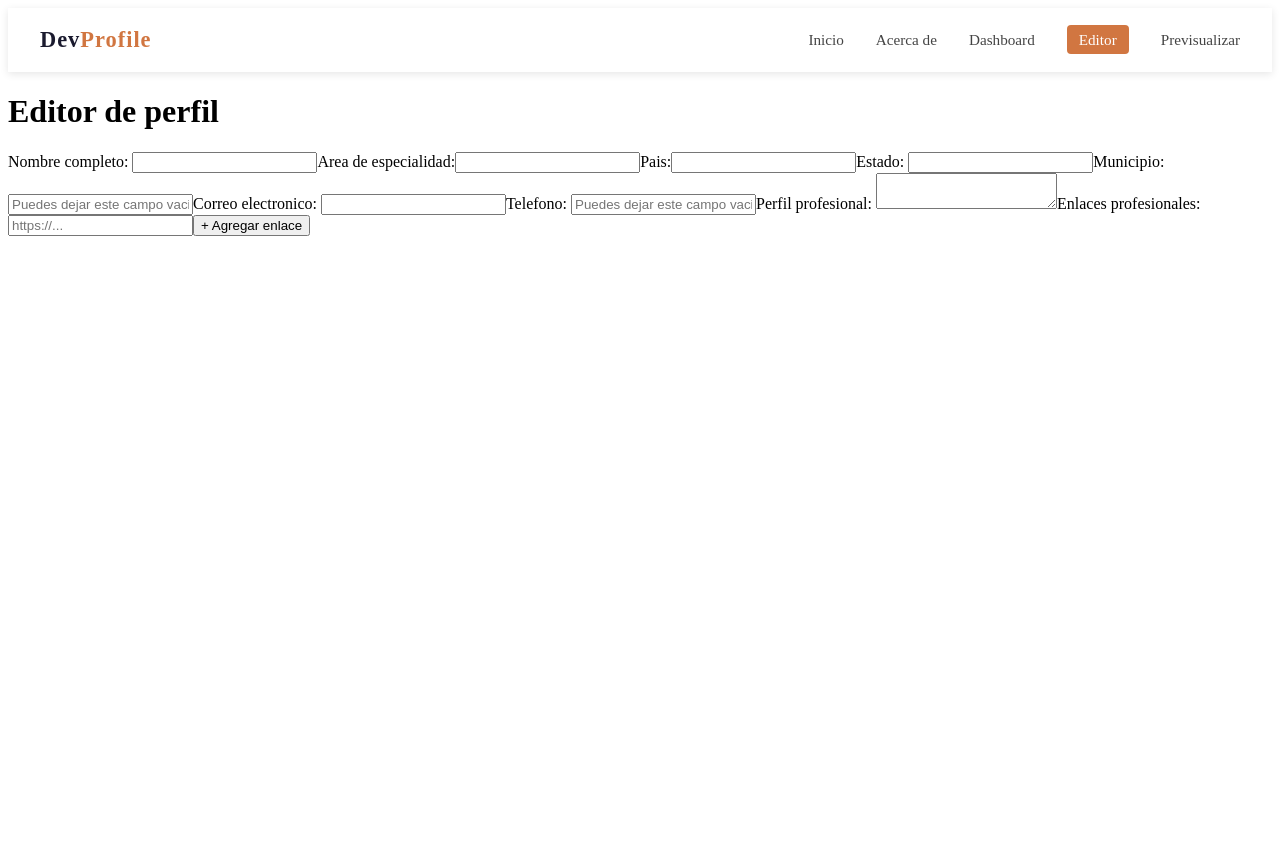
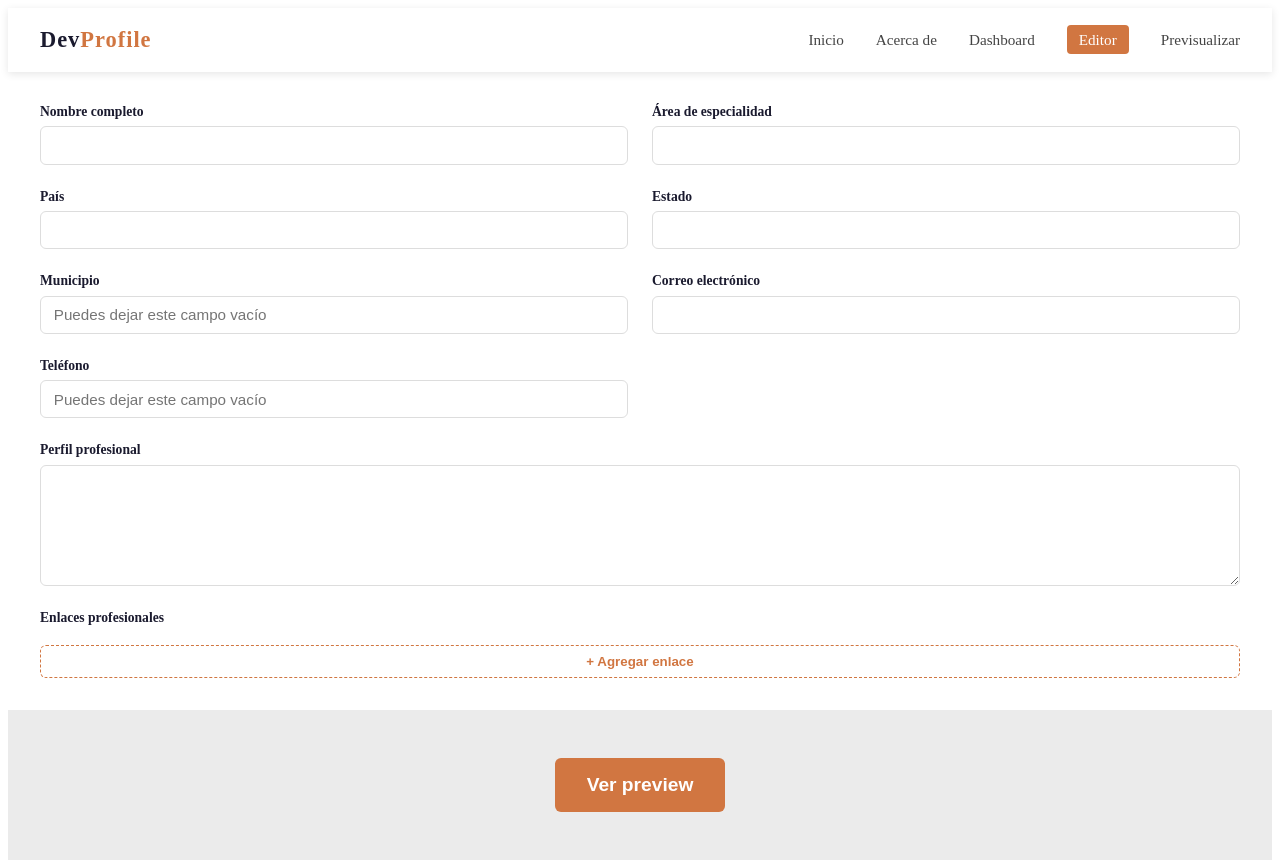
Before and after one commit to MaxyVelazquez/ProyectoFinal_DevProfile_MEVC_REPP_Web, a React (Vite) app: page /editor in a window 1280 px wide. Before the commit the page ends 800 px from the top, so only its background shows below. Built offline with nearby package versions, Linux system fonts and the light colour scheme.

Commit message:
Form personal estilos

```diff
--- a/src/components/PersonalForm.jsx
+++ b/src/components/PersonalForm.jsx
@@ -1,13 +1,17 @@
-import { useState } from "react";
+import { useContext } from "react";
+import { CVContext } from "../context/CVContext";
 
+function PersonalForm() {
+  const { datosPersonales, setDatosPersonales, enlaces, setEnlaces } = useContext(CVContext);
 
-function PersonalForm(){
+  const handleChange = (e) => {
+    const { name, value } = e.target;
+    setDatosPersonales({ ...datosPersonales, [name]: value });
+  };
 
-    const [enlaces, setEnlaces] = useState([""]);
-
-    const agregarEnlace = () =>{
+  const agregarEnlace = () => {
     setEnlaces([...enlaces, ""]);
-    }
+  };
 
   const handleEnlaceChange = (index, value) => {
     const nuevosEnlaces = [...enlaces];
@@ -15,39 +19,66 @@ function PersonalForm(){
     setEnlaces(nuevosEnlaces);
   };
 
+  return (
+    <form className="form">
 
-    return(
-        <form>
-            <label>Nombre completo: </label>
-            <input type="text" spellCheck="true" name="nombre"/>
+      <div className="formGrupo">
+        <label>Nombre completo</label>
+        <input type="text" name="nombre" value={datosPersonales.nombre} onChange={handleChange} />
+      </div>
 
-            <label>Area de especialidad:</label>
-            <input type="text" spellCheck="true" name="especialidad"/>
+      <div className="formGrupo">
+        <label>Área de especialidad</label>
+        <input type="text" name="carrera" value={datosPersonales.carrera} onChange={handleChange} />
+      </div>
 
-            <label>Pais:</label>
-            <input type="text" spellCheck="true" name="pais"/>
+      <div className="formGrupo">
+        <label>País</label>
+        <input type="text" name="ciudad" value={datosPersonales.ciudad} onChange={handleChange} />
+      </div>
 
-            <label>Estado: </label>
-            <input type="text" spellCheck="true" name="estado"/>
+      <div className="formGrupo">
+        <label>Estado</label>
+        <input type="text" name="estado" value={datosPersonales.estado} onChange={handleChange} />
+      </div>
 
-            <label>Municipio: </label>
-            <input type="text" spellCheck="true" name="municipio" placeholder="Puedes dejar este campo vacio"/>
+      <div className="formGrupo">
+        <label>Municipio</label>
+        <input type="text" name="municipio" placeholder="Puedes dejar este campo vacío" value={datosPersonales.municipio} onChange={handleChange} />
+      </div>
 
-            <label>Correo electronico: </label>
-            <input type="email" name="correo"/>
+      <div className="formGrupo">
+        <label>Correo electrónico</label>
+        <input type="email" name="correo" value={datosPersonales.correo} onChange={handleChange} />
+      </div>
 
-            <label>Telefono: </label>
-            <input type="tel" name="telefono" placeholder="Puedes dejar este campo vacio"/>
+      <div className="formGrupo">
+        <label>Teléfono</label>
+        <input type="tel" name="telefono" placeholder="Puedes dejar este campo vacío" value={datosPersonales.telefono} onChange={handleChange} />
+      </div>
 
-            <label>Perfil profesional: </label>
-            <textarea spellCheck="true" name="perfil"></textarea>
+      <div className="formGrupo formFull">
+        <label>Perfil profesional</label>
+        <textarea name="descripcion" spellCheck="true" value={datosPersonales.descripcion} onChange={handleChange} />
+      </div>
 
-            <label>Enlaces profesionales: </label>
+      <div className="formGrupo formFull">
+        <label>Enlaces profesionales</label>
+        <div className="enlacesGrid">
           {enlaces.map((enlace, index) => (
-                <input key={index} type="url" value={enlace} placeholder="https://..." onChange={(e) => handleEnlaceChange(index, e.target.value)}/>
+            <input
+              key={index}
+              type="url"
+              value={enlace}
+              placeholder="https://..."
+              onChange={(e) => handleEnlaceChange(index, e.target.value)}
+            />
           ))}
-            <button type="button" onClick={agregarEnlace}>+ Agregar enlace</button>
-
+        </div>
+        <button type="button" className="btnAgregarEnlace" onClick={agregarEnlace}>
+          + Agregar enlace
+        </button>
+      </div>
 
     </form>
   );
--- a/src/context/CVContext.jsx
+++ b/src/context/CVContext.jsx
@@ -6,7 +6,9 @@ function CVProvider({children}){
     const [datosPersonales, setDatosPersonales] = useState({
         nombre: '',
         carrera: '',
-        ciudad: '',
+        pais: '',
+        estado: '',
+        municipio: '',
         correo: '',
         telefono: '',
         descripcion: '',
--- a/src/pages/editor.jsx
+++ b/src/pages/editor.jsx
@@ -1,11 +1,19 @@
+import { useNavigate } from "react-router-dom"
 import PersonalForm from "../components/PersonalForm"
 
 
+
+
 function Editor() {
+  const navigate = useNavigate();
   return (
     <div>
-        <h1>Editor de perfil</h1>
+      <div>
         <PersonalForm/>
+      </div>
+      <div className="containerBtnVerPreview">
+        <button className="btnVerPreview" onClick={() => navigate('/preview')}>Ver preview</button>
+      </div>
     </div>
   )
 }
--- a/src/styles/global.css
+++ b/src/styles/global.css
@@ -101,7 +101,16 @@
     background-color: #ebebeb;
 }
 
-.btnCrearCurri{
+.containerBtnVerPreview{
+    display: flex;
+    align-self: center;
+    justify-content: center;
+    align-items: center;
+    padding: 3rem;
+    background-color: #ebebeb;
+}
+
+.btnCrearCurri, .btnVerPreview{
     background-color: rgb(209, 118, 65);
     color: white;
     border: none;
@@ -113,6 +122,71 @@
     border-radius: 6px;
 }
 
-.btnCrearCurri:hover{
+.btnCrearCurri:hover, .btnVerPreview:hover{
     background-color: rgb(180, 100, 55);
 }
+
+.form {
+  display: grid;
+  grid-template-columns: 1fr 1fr;
+  gap: 1.5rem;
+  padding: 2rem;
+}
+
+.formGrupo {
+  display: flex;
+  flex-direction: column;
+  gap: 0.4rem;
+}
+
+.formGrupo label {
+  font-size: 0.85rem;
+  font-weight: 600;
+  color: #1a1a2e;
+}
+
+.formGrupo input,
+.formGrupo textarea {
+  padding: 0.6rem 0.8rem;
+  border: 1.5px solid #ddd;
+  border-radius: 6px;
+  font-size: 0.95rem;
+  outline: none;
+  transition: border-color 0.2s ease;
+}
+
+.formGrupo input:focus,
+.formGrupo textarea:focus {
+  border-color: rgb(209, 118, 65);
+}
+
+.formGrupo textarea {
+  resize: vertical;
+  min-height: 100px;
+}
+
+.formFull {
+  grid-column: 1 / -1;  /* ocupa las dos columnas */
+}
+
+.enlacesGrid {
+  display: flex;
+  flex-direction: column;
+  gap: 0.5rem;
+}
+
+.btnAgregarEnlace {
+  background: none;
+  border: 1.5px dashed rgb(209, 118, 65);
+  color: rgb(209, 118, 65);
+  padding: 0.5rem 1rem;
+  border-radius: 6px;
+  cursor: pointer;
+  font-weight: 600;
+  margin-top: 0.4rem;
+  transition: background-color 0.2s ease;
+}
+
+.btnAgregarEnlace:hover {
+  background-color: rgba(209, 118, 65, 0.08);
+}
```
Lines whose indentation alone changed are shown as unchanged.
